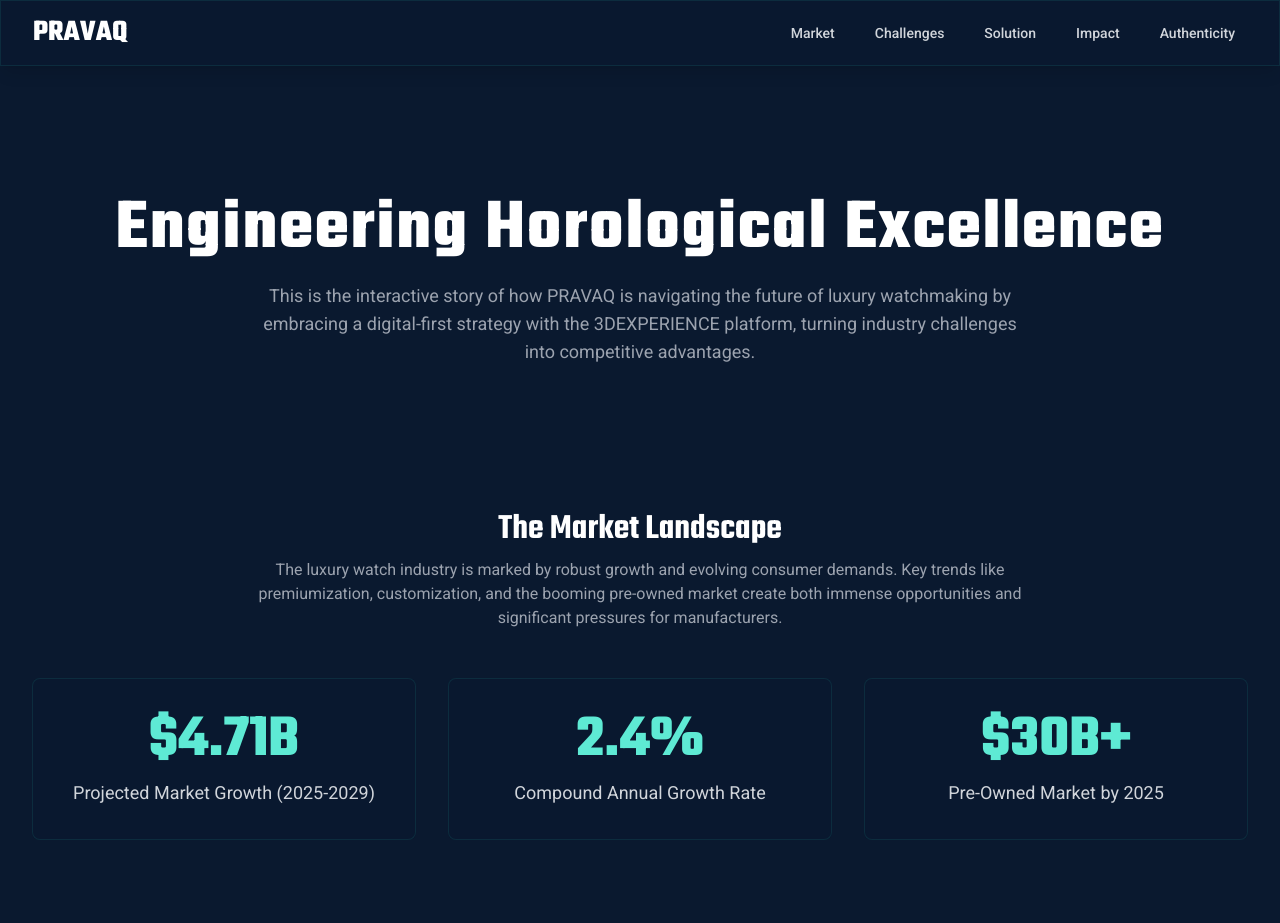
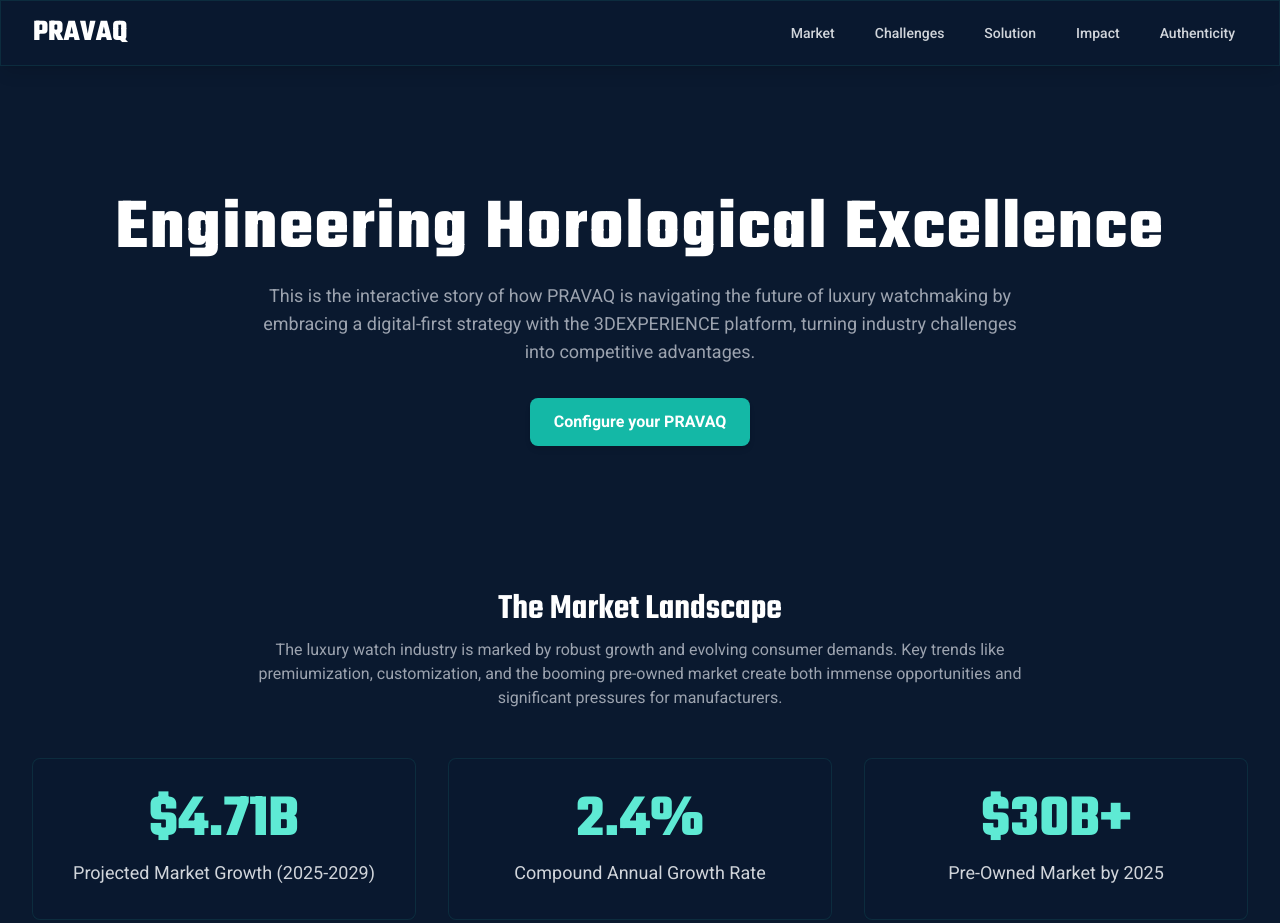
Before and after one commit to aditykulkarni/pravaq, a plain HTML site: page index.html in a window 1280 px wide. Shown: the top 923 px of the page. Drawn offline with nearby package versions, Linux system fonts and the light colour scheme.

Commit message:
Update index.html

```diff
--- a/index.html
+++ b/index.html
@@ -104,6 +104,14 @@
         <section id="hero" class="text-center py-20">
             <h2 class="font-header text-5xl md:text-7xl font-bold text-white tracking-wide">Engineering Horological Excellence</h2>
             <p class="mt-4 max-w-3xl mx-auto text-lg text-gray-400">This is the interactive story of how PRAVAQ is navigating the future of luxury watchmaking by embracing a digital-first strategy with the 3DEXPERIENCE platform, turning industry challenges into competitive advantages.</p>
+
+            <div class="mt-8">
+            <a href="#"
+               class="inline-block px-6 py-3 bg-teal-500 text-white font-semibold rounded-lg
+                      shadow-md hover:bg-teal-600 transition duration-300">
+               Configure your PRAVAQ
+            </a>
+            </div>
         </section>
 
         <section id="market" class="my-16">
```
